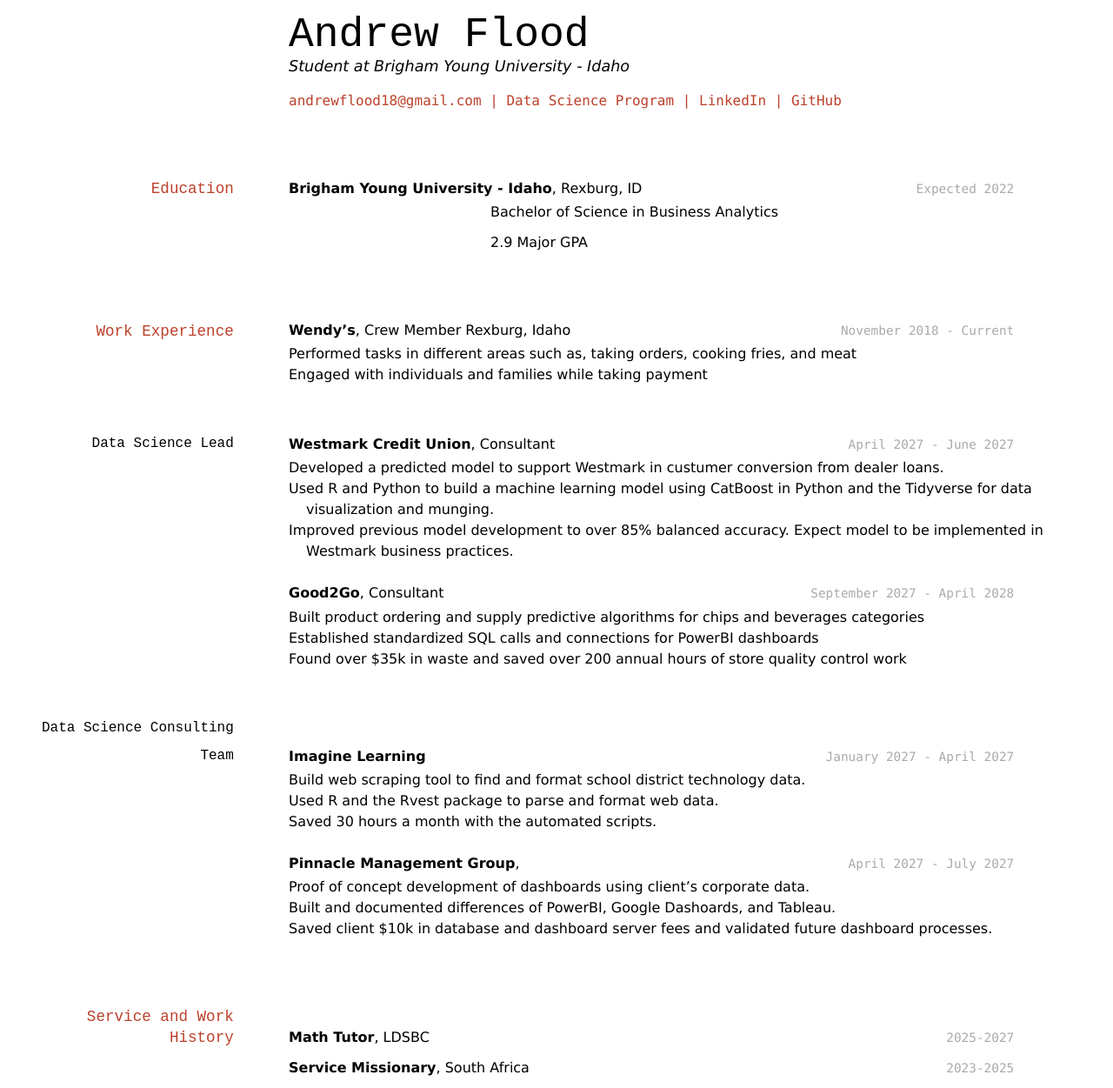
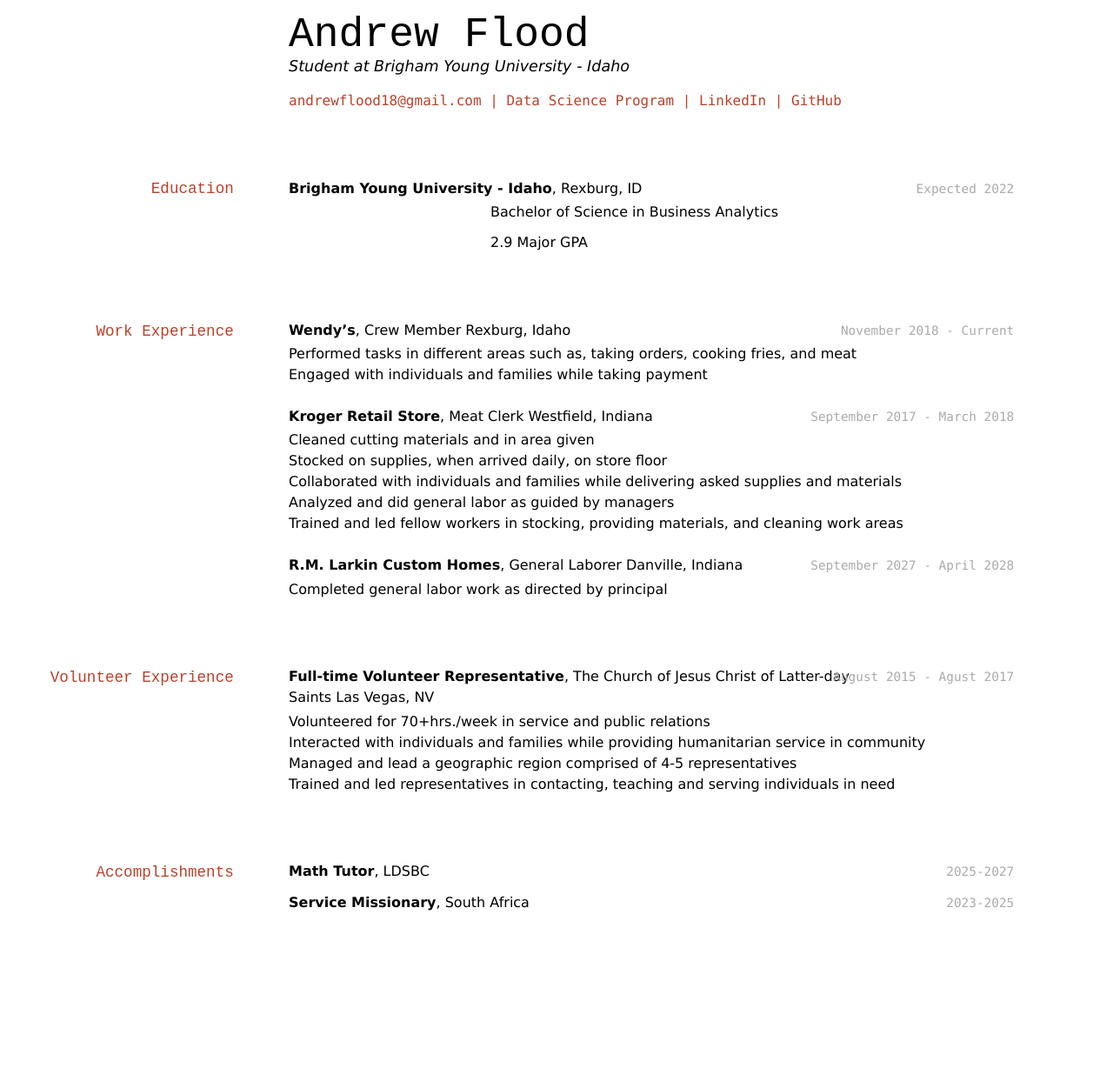
Before and after one commit to atk15003/andrew-flood-resume, a Jekyll site: the page built from docs/index.md, in a window 1280 px wide. Shown: the whole page at 87% size. Built offline with Jekyll 4.4.1, drawn with Linux system fonts in a browser that asks for light colours; after the commit the page ends 1061 px from its top, so only the background shows below that.

Commit message:
Updated work and voulunteer experience

```diff
--- a/docs/index.md
+++ b/docs/index.md
@@ -33,40 +33,36 @@ Rexburg, Idaho
 - Performed tasks in different areas such as, taking orders, cooking fries, and meat
 - Engaged with individuals and families while taking payment
 
-### Data Science Lead
+`September 2017 - March 2018`
+__Kroger Retail Store__, Meat Clerk
+Westfield, Indiana
 
-`April 2027 - June 2027`
-__Westmark Credit Union__, Consultant
+- Cleaned cutting materials and in area given
+- Stocked on supplies, when arrived daily, on store floor
+- Collaborated with individuals and families while delivering asked supplies and materials
+- Analyzed and did general labor as guided by managers
+- Trained and led fellow workers in stocking, providing materials, and cleaning work areas
 
-- Developed a predicted model to support Westmark in custumer conversion from dealer loans.
-- Used R and Python to build a machine learning model using CatBoost in Python and the Tidyverse for data visualization and munging.
-- Improved previous model development to over 85% balanced accuracy. Expect model to be implemented in Westmark business practices.
 
 `September 2027 - April 2028`
-__Good2Go__, Consultant
+__R.M. Larkin Custom Homes__, General Laborer
+Danville, Indiana
 
-- Built product ordering and supply predictive algorithms for chips and beverages categories
-- Established standardized SQL calls and connections for PowerBI dashboards
-- Found over $35k in waste and saved over 200 annual hours of store quality control work
+- Completed general labor work as directed by principal
 
-### Data Science Consulting Team
+## Volunteer Experience
 
-`January 2027 - April 2027`
-__Imagine Learning__
+`August 2015 - Agust 2017`
+__Full-time Volunteer Representative__, The Church of Jesus Christ of Latter-day Saints
+Las Vegas, NV
 
-- Build web scraping tool to find and format school district technology data.
-- Used R and the Rvest package to parse and format web data.
-- Saved 30 hours a month with the automated scripts.
-
-`April 2027 - July 2027`
-__Pinnacle Management Group__,
-
-- Proof of concept development of dashboards using client's corporate data.
-- Built and documented differences of PowerBI, Google Dashoards, and Tableau.
-- Saved client $10k in database and dashboard server fees and validated future dashboard processes.
+- Volunteered for 70+hrs./week in service and public relations
+- Interacted with individuals and families while providing humanitarian service in community
+- Managed and lead a geographic region comprised of 4-5 representatives
+- Trained and led representatives in contacting, teaching and serving individuals in need
 
 
-## Service and Work History
+## Accomplishments
 
 `2025-2027`
 __Math Tutor__, LDSBC
```
